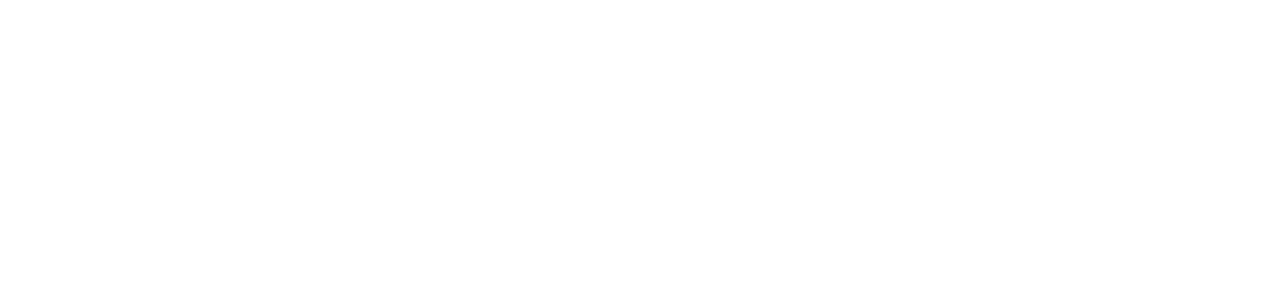
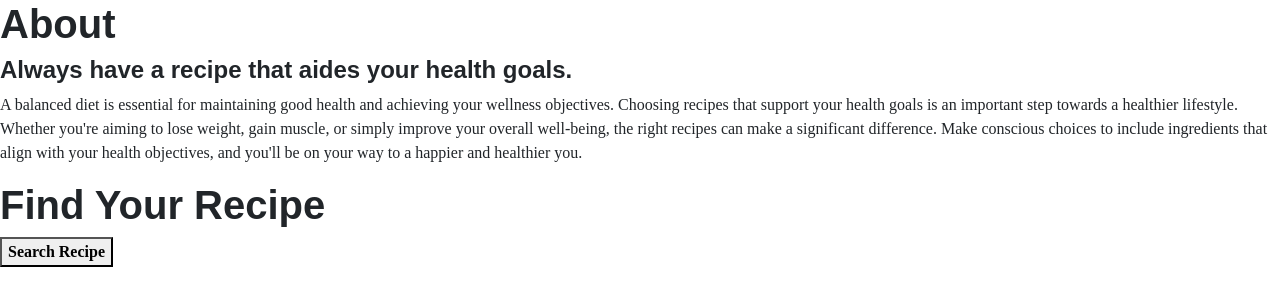
Before and after one commit to Batking74/Meal-Discovery, a plain HTML site: page index.html in a window 1280 px wide. Drawn offline with nearby package versions, Linux system fonts and the light colour scheme.

Commit message:
added about

```diff
--- a/index.html
+++ b/index.html
@@ -6,13 +6,40 @@
     <title>Temp: Recipe App</title>
     <link rel="stylesheet" href="https://cdn.jsdelivr.net/npm/bootstrap@5.1.3/dist/css/bootstrap.min.css">
     <link rel="stylesheet" type="text/css" href="./assets/style.css" />
+    <style>
+        h1, h4 {
+            font-family: 'Hamlet' , sans-serif;
+            font-weight: bold;
+        }
+
+        p {
+            font-family: 'Fraunces', serif;
+        }
+
+        button {
+            font-family: 'fraunces', serif;
+            font-weight: bold;
+
+        }
+    </style>
 </head>
 <body>
+    <header>
+        <h1>About</h1>
+    </header>
+    <main>
+        <section>
+            <h4>Always have a recipe that aides your health goals.</h4>
+            <p>
+                A balanced diet is essential for maintaining good health and achieving your wellness objectives. Choosing recipes that support your health goals is an important step towards a healthier lifestyle. Whether you're aiming to lose weight, gain muscle, or simply improve your overall well-being, the right recipes can make a significant difference. Make conscious choices to include ingredients that align with your health objectives, and you'll be on your way to a happier and healthier you.
+            </p>
+        </section>
 
-
-
-
-
+        <section>
+            <h1>Find Your Recipe</h1>
+            <button id="searchRecipe">Search Recipe</button>
+        </section>
+    </main>
 
     <script src="https://code.jquery.com/jquery-3.5.1.min.js"
     integrity="sha256-9/aliU8dGd2tb6OSsuzixeV4y/faTqgFtohetphbbj0=" crossorigin="anonymous"></script>
```
